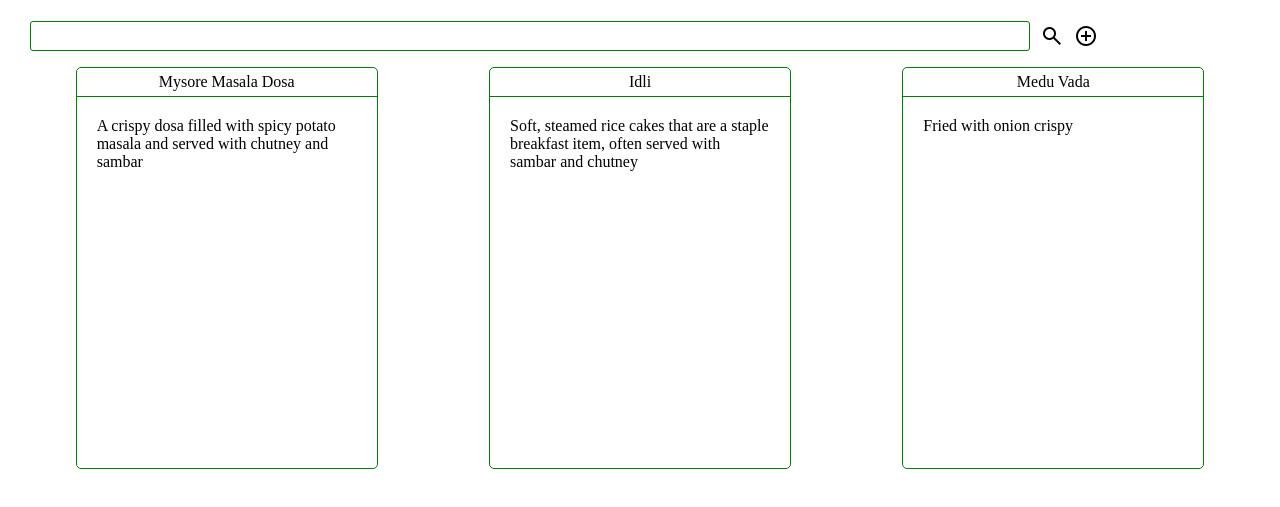
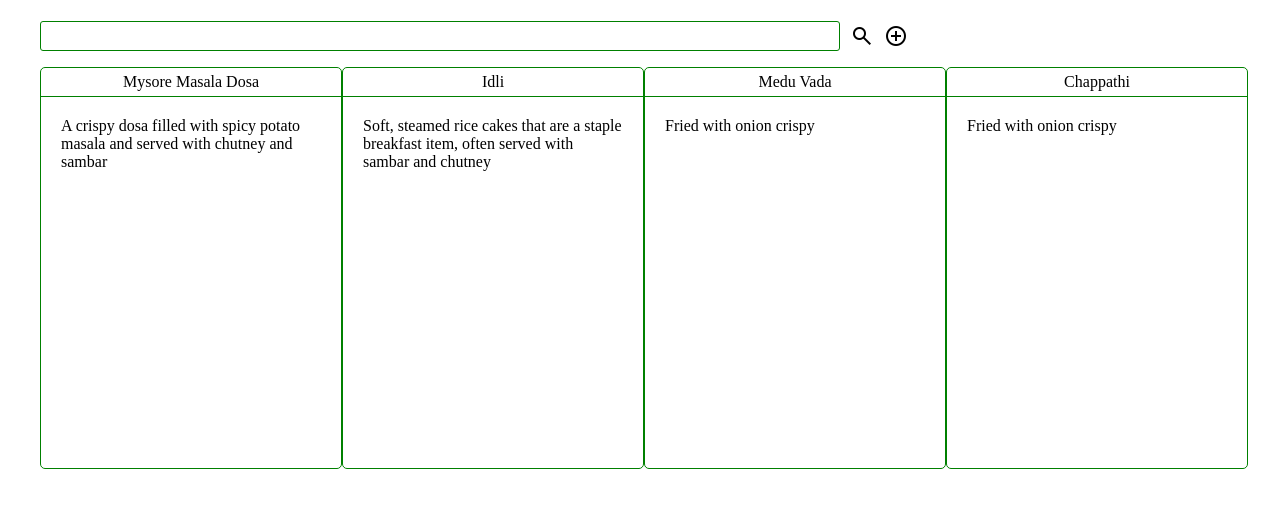
Before and after one commit to ak-hariharan/Recipe-Finder-Web-Application, a plain HTML site: page index.html in a window 1280 px wide. Both pictures are taken after a click on the element "search". Shown: the part 63-570 px from the top of the page. Drawn offline with nearby package versions, Linux system fonts and the light colour scheme.

Commit message:
change in flex item

```diff
--- a/index.html
+++ b/index.html
@@ -55,6 +55,15 @@
                     <p class="description">Lorem ipsum dolor sit amet consectetur adipisicing elit. Nisi, animi</p>
                 </div>
             </div>
+            <div class="card">
+                <dl class="inner-container">
+                    <dt class="descriptive-term">Chappathi</dt>
+                    <dd class="descriptive-data">Fried with onion crispy</dd>
+                </dl>
+                <div class="short-description">
+                    <p class="description">Lorem ipsum dolor sit amet consectetur adipisicing elit. Nisi, animi</p>
+                </div>
+            </div>
 
 
 
--- a/script.js
+++ b/script.js
@@ -1,28 +1,45 @@
 const searchIcon = document.querySelector(".search-icon");
 const searchInput = document.querySelector(".search-box");
 
-searchIcon.addEventListener("click", function () {
+
+const addIcon = document.querySelector('.add-icon');
+const popupContent = document.querySelector('.popup-content');
+
+const popupAddButton = document.querySelector('.popup-add-button');
+const popupInputValue = document.querySelector('.popup-input');
+const popupTextAreaValue = document.querySelector('.popup-textarea');
+const outerContainer = document.querySelector('.outer-container');
+
+
+//search function
+function filterItems(){
   let input = searchInput.value.toLowerCase();
   let items = document.querySelectorAll(".inner-container");
 
+  if (input === '') {
+    // If input is empty, show all items
+    items.forEach((item) => {
+      item.style.display = 'block';
+    });
+  }
+  else {
     items.forEach((item) => {
       if (item.textContent.toLowerCase().includes(input)) {
-      item.style.display = "";
+        item.style.display = "block";
       } else {
-      item.style.display = "none";
-      item.style.display = "none";
-      item.style.display = "none";
         item.style.display = "none";
       }
     });
-});
+  }
+};
+searchIcon.addEventListener('click', filterItems);
+searchInput.addEventListener('input',filterItems);
 
-const addIcon = document.querySelector(".add-icon");
-const popupContent = document.querySelector(".popup-content");
+//add recipe - shows the add form
 addIcon.addEventListener("click", function () {
   popupContent.style.visibility = "visible";
 });
-
+//clear the add recipe form
 document.addEventListener("click", (event) => {
   if (event.target !== addIcon && event.target !== popupContent) {
     popupContent.style.visibility = "hidden";
@@ -34,10 +51,7 @@ popupContent.addEventListener('click', function (event) {
 })
 
 
-const popupAddButton = document.querySelector(".popup-add-button");
-const popupInputValue = document.querySelector(".popup-input");
-const popupTextAreaValue = document.querySelector(".popup-textarea");
-const outerContainer = document.querySelector(".outer-container");
+// add recipes to the outer container
 popupAddButton.addEventListener("click", function () {
   if (!popupInputValue.value == " " && !popupTextAreaValue.value == " ") {
     const nestedElement = `
@@ -63,6 +77,7 @@ popupAddButton.addEventListener("click", function () {
 
 outerContainer.addEventListener("click", handleClickEvent);
 
+// rotation of the card
 function handleClickEvent(event) {
   // Check if the clicked element or its parent has the class "card"
   const item = event.target.closest(".card");
--- a/style.css
+++ b/style.css
@@ -13,7 +13,8 @@ body {
 }
 
 .main {
-    margin: 10px 30px;
+    margin: 10px 0;
+    margin-left: 40px;
     display: flex;
     flex-direction: column;
     position: relative;
@@ -32,7 +33,7 @@ body {
     outline: 0;
     border-radius: 3px;
     height: 30px;
-    width: 1000px;
+    width: 800px;
 }
 .search-icon, .add-icon{
     cursor: pointer;
@@ -41,8 +42,7 @@ body {
 .outer-container {
     display: flex;
     flex-wrap: wrap;
-    justify-content: space-around;
-    gap: 20px;
+    justify-content: flex-start;
 }
 
 .card{
```
Lines whose indentation alone changed are shown as unchanged.
